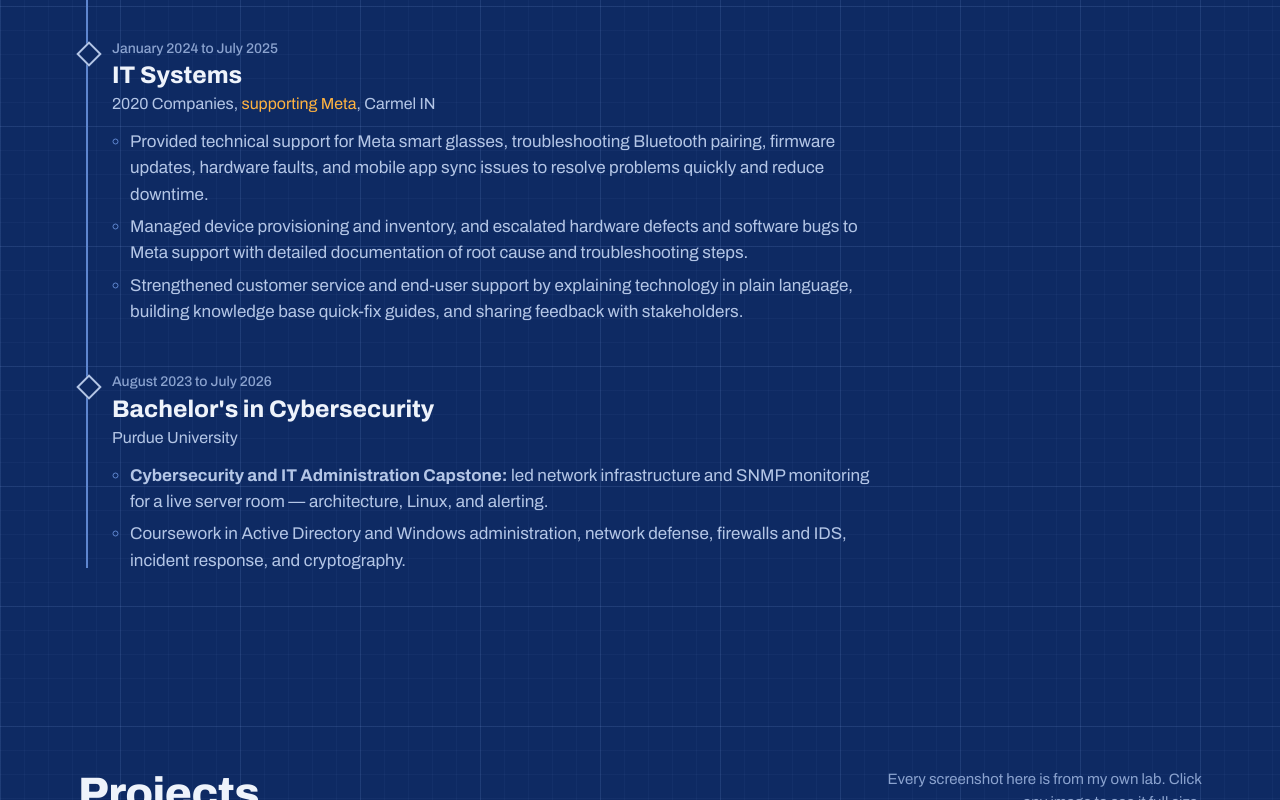
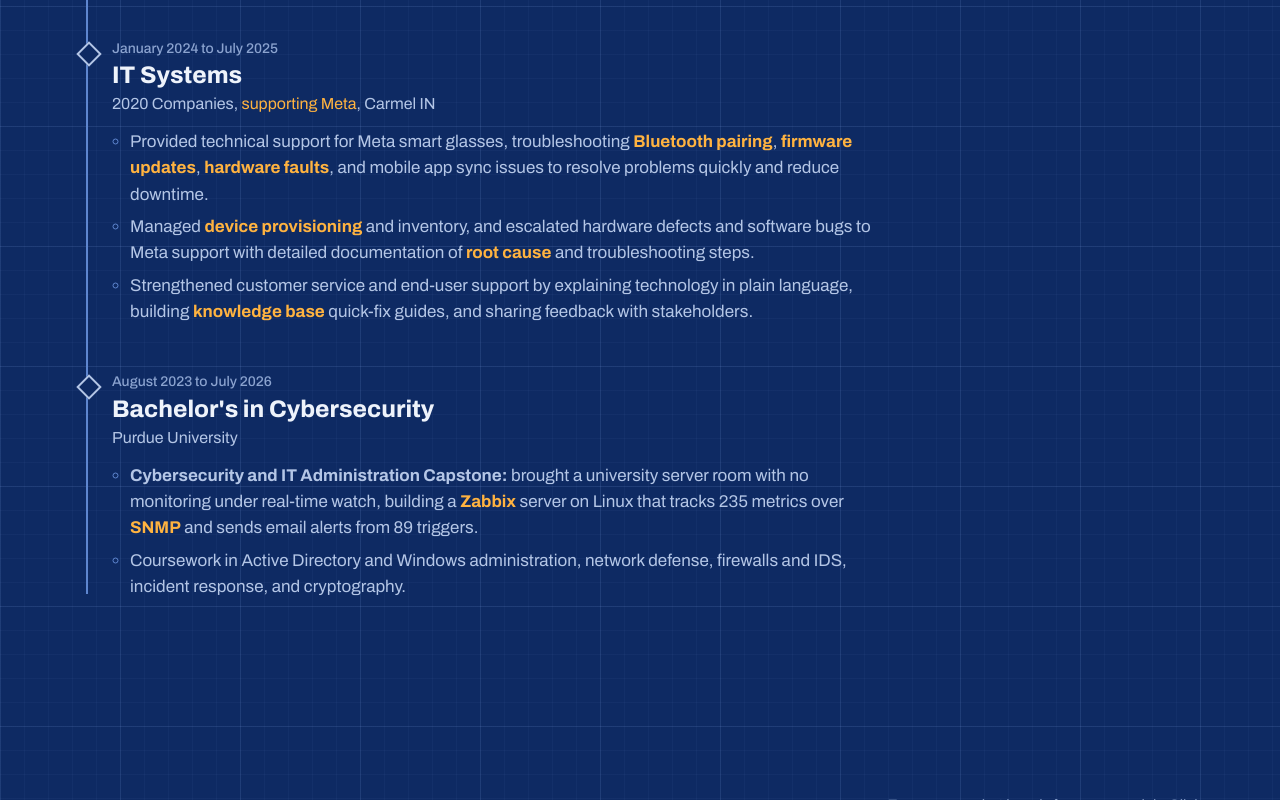
Before and after one commit to SingSukh05/SingSukh05.github.io, a plain HTML site: page index.html in a window 1280 px wide. Shown: the part 1914-2714 px from the top of the page. Drawn offline with Linux system fonts and the light colour scheme.

Commit message:
Swap in updated resume; highlight IT Systems keywords; rewrite capstone line
Co-Authored-By: Claude Opus 5.5 <noreply@anthropic.com>

```diff
--- a/index.html
+++ b/index.html
@@ -370,9 +370,9 @@ section{padding:94px 0}
         <p class="role">IT Systems</p>
         <p class="org">2020 Companies, <em>supporting Meta</em>, Carmel IN</p>
         <ul>
-          <li>Provided technical support for Meta smart glasses, troubleshooting Bluetooth pairing, firmware updates, hardware faults, and mobile app sync issues to resolve problems quickly and reduce downtime.</li>
-          <li>Managed device provisioning and inventory, and escalated hardware defects and software bugs to Meta support with detailed documentation of root cause and troubleshooting steps.</li>
-          <li>Strengthened customer service and end-user support by explaining technology in plain language, building knowledge base quick-fix guides, and sharing feedback with stakeholders.</li>
+          <li>Provided technical support for Meta smart glasses, troubleshooting <span class="kw">Bluetooth pairing</span>, <span class="kw">firmware updates</span>, <span class="kw">hardware faults</span>, and mobile app sync issues to resolve problems quickly and reduce downtime.</li>
+          <li>Managed <span class="kw">device provisioning</span> and inventory, and escalated hardware defects and software bugs to Meta support with detailed documentation of <span class="kw">root cause</span> and troubleshooting steps.</li>
+          <li>Strengthened customer service and end-user support by explaining technology in plain language, building <span class="kw">knowledge base</span> quick-fix guides, and sharing feedback with stakeholders.</li>
         </ul>
       </li>
       <li>
@@ -380,7 +380,7 @@ section{padding:94px 0}
         <p class="role">Bachelor's in Cybersecurity</p>
         <p class="org">Purdue University</p>
         <ul>
-          <li><b>Cybersecurity and IT Administration Capstone:</b> led network infrastructure and SNMP monitoring for a live server room — architecture, Linux, and alerting.</li>
+          <li><b>Cybersecurity and IT Administration Capstone:</b> brought a university server room with no monitoring under real-time watch, building a <span class="kw">Zabbix</span> server on Linux that tracks 235 metrics over <span class="kw">SNMP</span> and sends email alerts from 89 triggers.</li>
           <li>Coursework in Active Directory and Windows administration, network defense, firewalls and IDS, incident response, and cryptography.</li>
         </ul>
       </li>
```
Also changed, not shown: 1 other file.
